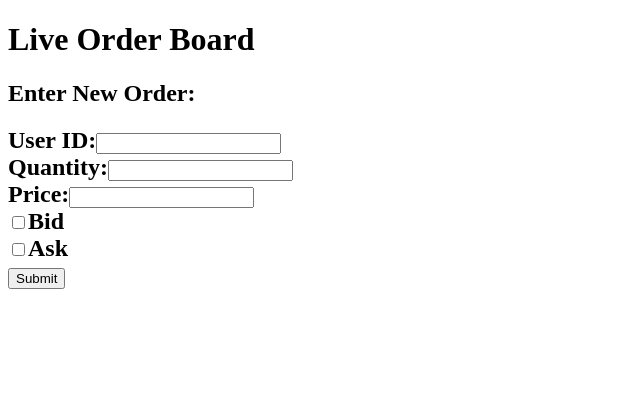
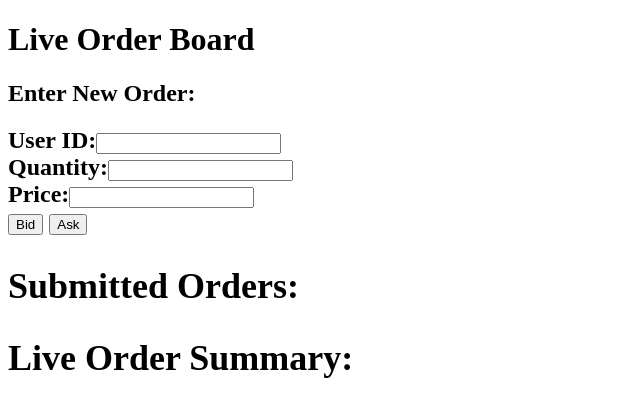
Before and after one commit to IrinaSTA/silver-bars, a website: page index.html in a window 1280 px wide. Shown: the whole page, without its empty margins (0-640 px from the left). Drawn offline with Linux system fonts and the light colour scheme.

Commit message:
Add test to submit a bid

```diff
--- a/index.html
+++ b/index.html
@@ -11,9 +11,14 @@
         User ID:<input type="text" name="userid"><br>
         Quantity:<input type="text" name="quantity"><br>
         Price:<input type="text" name="price"><br>
-        <input type="checkbox" name="order" value="bid">Bid<br>
-        <input type="checkbox" name="order" value="ask">Ask<br>
-        <input type="submit" value="Submit">
+        <input type="submit" name="order" value="Bid">
+        <input type="submit" name="order" value="Ask">
       </form>
+    <div class="orders">
+      <h2> Submitted Orders: <h2>
+    </div>
+    <div class="summary">
+      <h2> Live Order Summary: <h2>
+    </div>
   </body>
 </html>
```
Also changed, not shown: cypress/integration/index_spec.js (+12 -2 lines).
